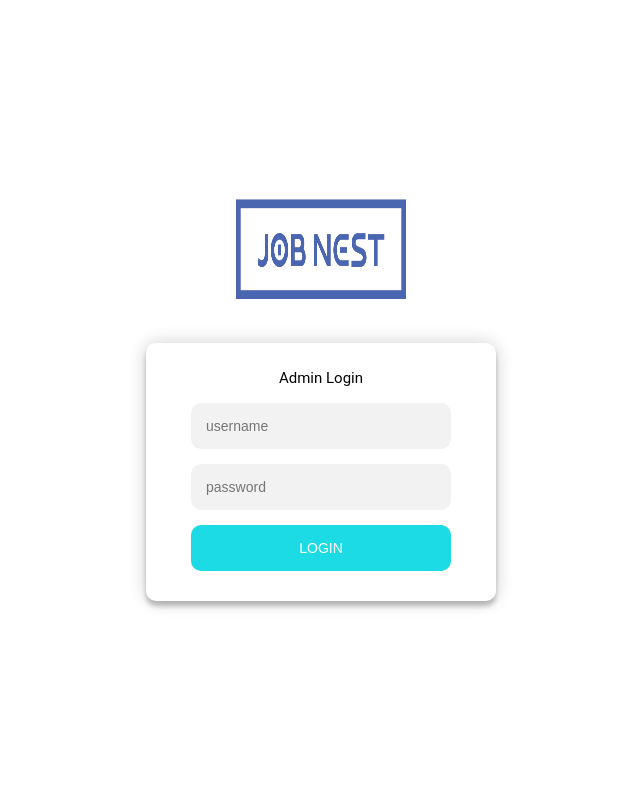
After one commit to kishan1817/PROG8750-Capstone-Group2, a PHP site: page /adminlogin.php in a window 1280 px wide. The commit adds this page. Shown: the whole page, without its empty margins (319-959 px from the left). Run offline with PHP 8.4, Linux system fonts and the light colour scheme.

Commit message:
Admin File added

```diff
--- /dev/null
+++ b/adminlogin.php
@@ -0,0 +1,123 @@
+<!DOCTYPE html>
+<html>
+<head>
+    <title>Admin Login Page</title>
+    <style>
+        /* Admin Login Css */
+        /* body background css */
+        body {
+            padding: 0;
+            margin: 0;
+            background-size: cover;
+            display: flex;
+            flex-direction: column;
+            justify-content: center;
+            align-items: center;
+            height: 100vh;
+        }
+
+        /* logo image css */
+        .logo {
+            margin-bottom: 20px; /* Adjust spacing between logo and form */
+        }
+
+        /* login form css */
+        .form {
+            font-family: "Roboto", sans-serif;
+            position: relative;
+            z-index: 1;
+            background: #FFFFFF;
+            opacity: 99%;
+            max-width: 260px;
+            margin-top: 20px;
+            padding: 10px 45px 30px 45px;
+            text-align: center;
+            box-shadow: 0 0 20px 0 rgba(0, 0, 0, 0.2), 0 5px 5px 0 rgba(0, 0, 0, 0.24);
+            border-radius: 10px;
+        }
+
+        .form p {
+            font-size: 15px;
+            padding: 1px;
+            text-align: center;
+        }
+
+        .form input {
+            outline: 0;
+            border-radius: 10px;
+            background: #F2F2F2;
+            width: 100%;
+            border: 0;
+            margin: 0 0 15px;
+            padding: 15px;
+            box-sizing: border-box;
+            font-size: 14px;
+        }
+
+        .form input:hover {
+            background-color: #D3F8F9;
+            transition: all 1s ease 0s;
+        }
+
+        .form input:focus {
+            background-color: #D3F8F9;
+            transition: all 1s ease 0s;
+        }
+
+        .form button {
+            text-transform: uppercase;
+            outline: 0;
+            border-radius: 10px;
+            background: #1ADBE5;
+            width: 100%;
+            border: 0;
+            padding: 15px;
+            color: #FFFFFF;
+            font-size: 14px;
+            cursor: pointer;
+        }
+
+        .form button:hover, .form button:active, .form button:focus {
+            background-color: #06C5CF;
+            transition: all 1s ease 0s;
+        }
+
+        .form .message {
+            margin: 15px 0 0;
+            color: #B3B3B3;
+            font-size: 12px;
+        }
+
+        .form .message a {
+            color: #06C5CF;
+            text-decoration: none;
+        }
+
+        /* Admin css ends */
+    </style>
+</head>
+<body>
+    <div class="logo">
+        <img src="./dist/images/logo.png" alt="jobnest" width="170" height="100">
+    </div>
+    <div class="form">
+        <p>Admin Login</p>
+        <form id="loginForm" action="admin-pannel.php" method="post">
+            <input type="text" name="username" placeholder="username">
+            <input type="password" name="password" placeholder="password">
+            <button type="submit">Login</button>
+        </form>
+    </div>
+
+    <script>
+        document.getElementById("loginForm").addEventListener("submit", function(event) {
+            event.preventDefault(); // Prevent the form from submitting normally
+
+            // Optionally, perform form validation here
+
+            // Navigate to the target page
+            window.location.href = this.getAttribute("action");
+        });
+    </script>
+</body>
+</html>
```
Also changed, not shown: admin-pannel.php (+32 -9 lines).
